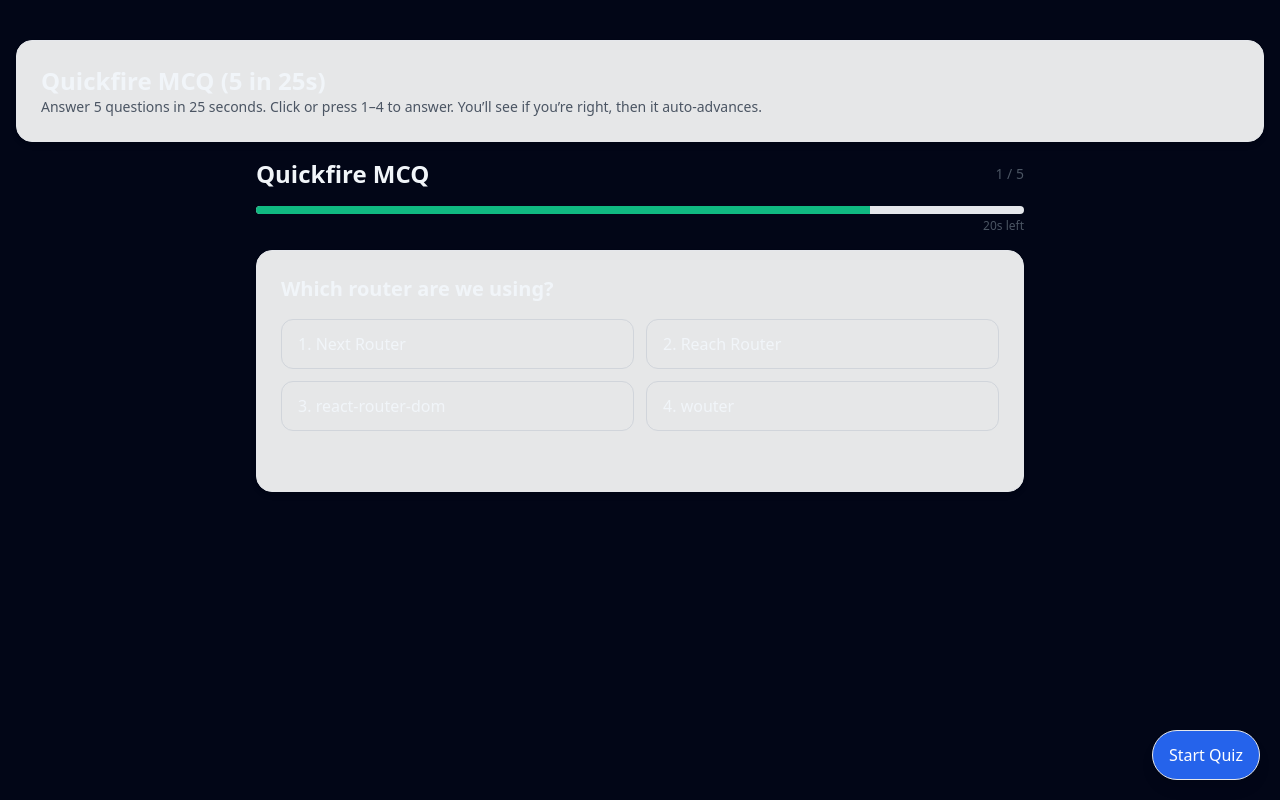
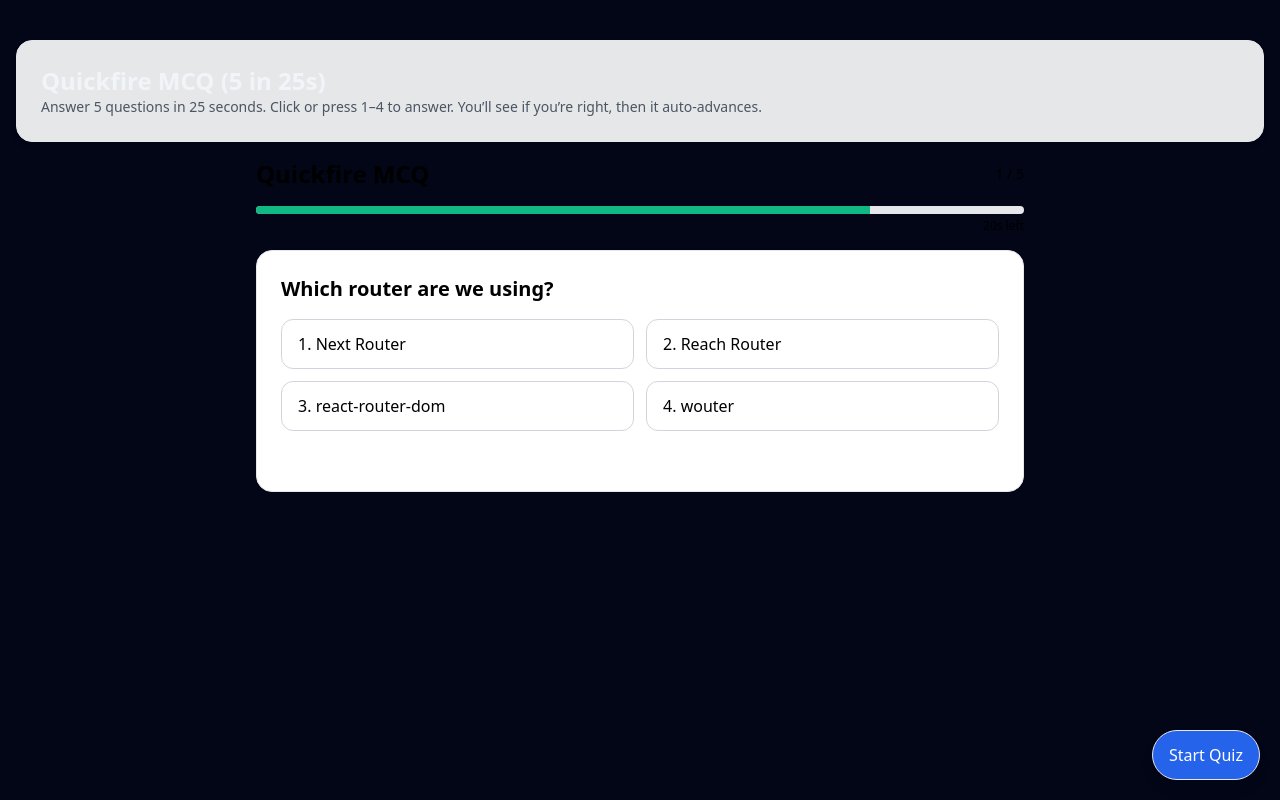
Before and after one commit to K00lkuba/dip-or-dive, a React (Vite) app: page /study/quickfire in a window 1280 px wide. Built offline with nearby package versions, Linux system fonts and the light colour scheme.

Commit message:
feat(quickfire): switch to white theme modal, update sample MCQs (resp physiology)

```diff
--- a/src/features/quickfire/QuickfireGame.tsx
+++ b/src/features/quickfire/QuickfireGame.tsx
@@ -1,6 +1,5 @@
 import { useCallback, useEffect, useMemo, useRef, useState } from "react";
 import type { MCQ } from "./types";
-import Card from "../../components/ui/Card";
 
 function shuffle<T>(arr: T[], seed = Date.now()): T[] {
   const a = arr.slice();
@@ -45,7 +44,7 @@ export default function QuickfireGame({
   const total = roundQs.length;
   const current = roundQs[idx];
 
-  // Countdown
+  // Global 25s countdown
   useEffect(() => {
     if (finished) return;
     const id = window.setInterval(() => {
@@ -59,9 +58,9 @@ export default function QuickfireGame({
       });
     }, 1000);
     return () => window.clearInterval(id);
-  }, [finished, totalSeconds]);
+  }, [finished]);
 
-  // Keyboard shortcuts: 1..4 select, Enter repeats last selection (no-op when locked)
+  // 1..9 keyboard to answer
   useEffect(() => {
     const onKey = (e: KeyboardEvent) => {
       if (finishedRef.current) return;
@@ -110,58 +109,50 @@ export default function QuickfireGame({
 
   if (finished || timeLeft <= 0) {
     return (
-      <Card className="max-w-3xl mx-auto">
+      <div className="max-w-3xl mx-auto rounded-2xl border p-6 bg-white dark:bg-white text-black">
         <div className="flex items-center justify-between mb-4">
           <h2 className="text-xl md:text-2xl font-bold">Quickfire Results</h2>
-          <span className="text-sm text-gray-600 dark:text-gray-300">
-            Time: {totalSeconds - timeLeft}s
-          </span>
+          <span className="text-sm">Time: {Math.min(totalSeconds, totalSeconds - timeLeft)}s</span>
         </div>
         <p className="text-lg">
           You scored <span className="font-bold">{score}</span> / {total}.
         </p>
-        <div className="mt-4 flex items-center gap-2">
+        <div className="mt-4">
           <button
-            onClick={restart}
-            className="px-4 py-2 rounded-xl border bg-blue-600 text-white hover:bg-blue-700 focus:outline-none focus-visible:ring-2 focus-visible:ring-blue-500"
+            onClick={onExit}
+            className="px-4 py-2 rounded-xl border focus:outline-none focus-visible:ring-2 focus-visible:ring-blue-500"
           >
-            Play again
+            Close
           </button>
-          {onExit && (
-            <button
-              onClick={onExit}
-              className="px-4 py-2 rounded-xl border hover:bg-gray-50 dark:hover:bg-gray-800 focus:outline-none focus-visible:ring-2 focus-visible:ring-blue-500"
-            >
-              Close
-            </button>
-          )}
         </div>
-      </Card>
+      </div>
     );
   }
 
   return (
-    <div className="max-w-3xl mx-auto space-y-4">
+    <div className="max-w-3xl mx-auto space-y-4 text-black">
       <div className="flex items-center justify-between">
         <h2 className="text-xl md:text-2xl font-bold">Quickfire MCQ</h2>
-        <div className="text-sm text-gray-600 dark:text-gray-300">
+        <div className="text-sm">
           {idx + 1} / {total}
         </div>
       </div>
 
       <div aria-label="time remaining" className="w-full">
-        <div className="h-2 rounded-full bg-gray-200 dark:bg-gray-800 overflow-hidden">
+        <div className="h-2 rounded-full bg-gray-200 overflow-hidden">
           <div
-            className="h-2 bg-emerald-500 transition-[width] duration-100"
+            className="h-2 transition-[width] duration-100 bg-emerald-500"
             style={{ width: `${pct}%` }}
           />
         </div>
-        <div className="mt-1 text-xs text-right text-gray-600 dark:text-gray-300">
-          {timeLeft}s left
-        </div>
+        <div className="mt-1 text-xs text-right">{timeLeft}s left</div>
       </div>
 
-      <Card role="group" aria-roledescription="Question">
+      <div
+        role="group"
+        aria-roledescription="Question"
+        className="rounded-2xl border p-6 bg-white dark:bg-white"
+      >
         <div className="text-lg md:text-xl font-semibold mb-4">{current.prompt}</div>
         <div className="grid grid-cols-1 md:grid-cols-2 gap-3" aria-live="polite">
           {current.options.map((opt, i) => {
@@ -179,15 +170,14 @@ export default function QuickfireGame({
                 className={[
                   "w-full text-left px-4 py-3 rounded-xl border focus:outline-none focus-visible:ring-2",
                   "transition-colors",
-                  selected === null
-                    ? "hover:bg-gray-50 dark:hover:bg-gray-800"
-                    : "",
+                  selected === null ? "hover:bg-gray-50" : "",
                   isCorrect
-                    ? "border-emerald-600 bg-emerald-50 dark:bg-emerald-900/40"
+                    ? "border-emerald-600 bg-emerald-50"
                     : isWrong
-                    ? "border-rose-600 bg-rose-50 dark:bg-rose-900/40"
-                    : "border-gray-300 dark:border-gray-700",
+                    ? "border-rose-600 bg-rose-50"
+                    : "border-gray-300",
                   "focus-visible:ring-blue-500",
+                  "text-black",
                 ].join(" ")}
                 aria-disabled={selected !== null}
                 aria-pressed={isSelected}
@@ -202,18 +192,14 @@ export default function QuickfireGame({
           {selected !== null && (
             <span className="text-sm">
               {selected === current.answerIndex ? (
-                <span className="text-emerald-700 dark:text-emerald-400 font-medium">
-                  Correct!
-                </span>
+                <span className="text-emerald-700 font-medium">Correct!</span>
               ) : (
-                <span className="text-rose-700 dark:text-rose-400 font-medium">
-                  Wrong — correct answer is {current.options[current.answerIndex]}.
-                </span>
+                <span className="text-rose-700 font-medium">Wrong — correct answer is {current.options[current.answerIndex]}.</span>
               )}
             </span>
           )}
         </div>
-      </Card>
+      </div>
     </div>
   );
 }
--- a/src/features/quickfire/sample.ts
+++ b/src/features/quickfire/sample.ts
@@ -1,34 +1,63 @@
 import type { MCQ } from "./types";
 
+// Respiratory Physiology MCQs (pick 5 per round)
 export const sampleMCQ: MCQ[] = [
   {
-    id: "q1",
-    prompt: "What does Vite primarily improve?",
-    options: ["State management", "Dev server speed & DX", "Testing", "Server hosting"],
+    id: "resp1",
+    prompt: "Which change causes a RIGHT shift of the oxyhemoglobin dissociation curve?",
+    options: ["↓Temperature", "↓PaCO₂", "↓2,3-BPG", "↑H⁺ (acidosis)"],
+    answerIndex: 3,
+  },
+  {
+    id: "resp2",
+    prompt: "Alveolar gas equation (sea level) is best approximated by:",
+    options: [
+      "PAO₂ = PiO₂ − (PaCO₂/R)",
+      "PAO₂ = PaO₂ − PaCO₂",
+      "PAO₂ = FiO₂ × PaCO₂",
+      "PAO₂ = (PaCO₂ × R) − PiO₂",
+    ],
+    answerIndex: 0,
+  },
+  {
+    id: "resp3",
+    prompt: "Physiologic dead space INCREASES most characteristically with:",
+    options: ["Pulmonary embolism", "Asthma attack", "Left-to-right shunt", "High altitude"],
+    answerIndex: 0,
+  },
+  {
+    id: "resp4",
+    prompt: "Where is the V/Q ratio highest in an upright lung?",
+    options: ["Apex", "Base", "Mid-lung equally", "Uniform throughout"],
+    answerIndex: 0,
+  },
+  {
+    id: "resp5",
+    prompt: "Lung compliance is defined as:",
+    options: ["ΔP/ΔV", "ΔV/ΔP", "Airway resistance × flow", "FEV₁/FVC"],
     answerIndex: 1,
   },
   {
-    id: "q2",
-    prompt: "Which router does this app use?",
-    options: ["Next Router", "react-router-dom", "Reach Router", "Wouter"],
+    id: "resp6",
+    prompt: "Obstructive disease typically changes FEV₁/FVC how?",
+    options: ["Increases", "Decreases", "No change", "Becomes >90%"],
     answerIndex: 1,
   },
   {
-    id: "q3",
-    prompt: "Tailwind is a…",
-    options: ["Utility-first CSS framework", "CSS-in-JS runtime", "Design token compiler", "UI kit only"],
+    id: "resp7",
+    prompt: "Hypoxemia with a NORMAL A–a gradient is most consistent with:",
+    options: ["Right-to-left shunt", "Diffusion limitation", "V/Q mismatch", "Hypoventilation"],
+    answerIndex: 3,
+  },
+  {
+    id: "resp8",
+    prompt: "The Haldane effect refers to:",
+    options: [
+      "CO₂ binding increases with deoxygenation (in tissues)",
+      "O₂ binding increases with higher temperature",
+      "Rightward shift from ↑H⁺ (Bohr effect)",
+      "O₂ binding increases CO₂ content of blood",
+    ],
     answerIndex: 0,
   },
-  {
-    id: "q4",
-    prompt: "Keyboard shortcut to pick first option?",
-    options: ["Enter", "1", "Space", "Esc"],
-    answerIndex: 1,
-  },
-  {
-    id: "q5",
-    prompt: "What else ends the round besides 5 answers?",
-    options: ["10s pass", "Timer hits 0", "Three wrong answers", "Pressing Close"],
-    answerIndex: 1,
-  },
 ];
```
